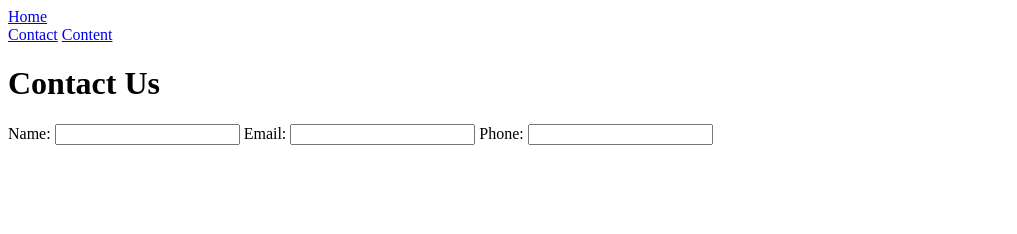
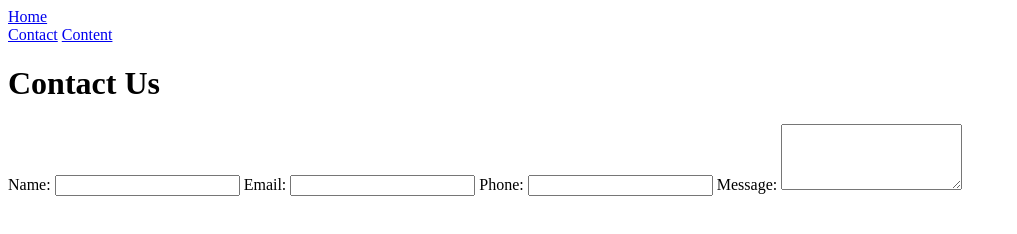
Before and after one commit to Kanyanat1123/Phetchabun, a plain HTML site: page contact.html in a window 1280 px wide. Shown: the whole page, without its empty margins (0-1017 px from the left). Drawn offline with Linux system fonts and the light colour scheme.

Commit message:
เพิ่มโครงสร้างcontact4

```diff
--- a/contact.html
+++ b/contact.html
@@ -28,6 +28,9 @@
             <label for="email">Phone:</label>
             <input type="email" id="email" name="Phone" required>
 
+            <label for="message">Message:</label>
+            <textarea id="message" name="message" rows="4" required></textarea>
+
 
 
 
```
